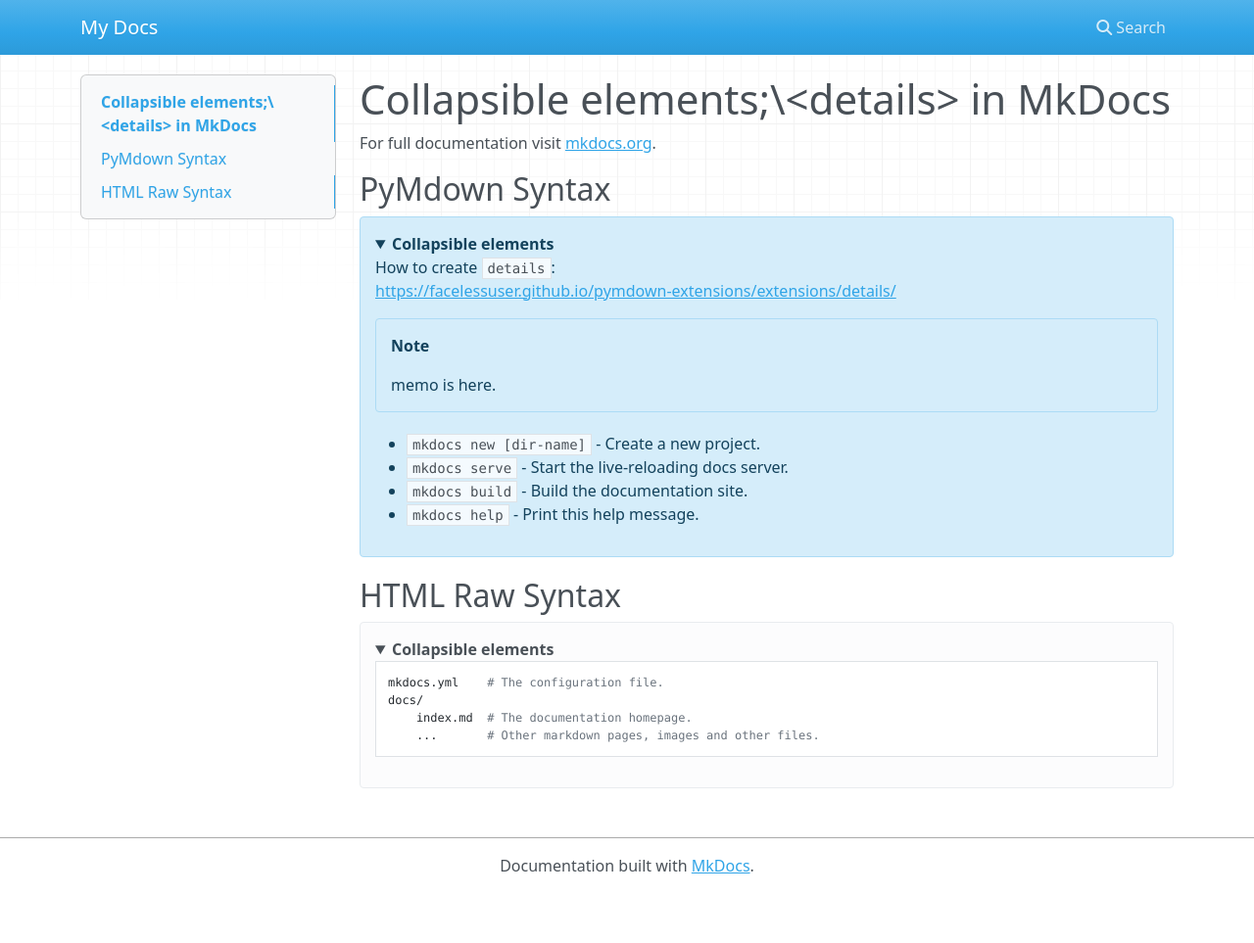
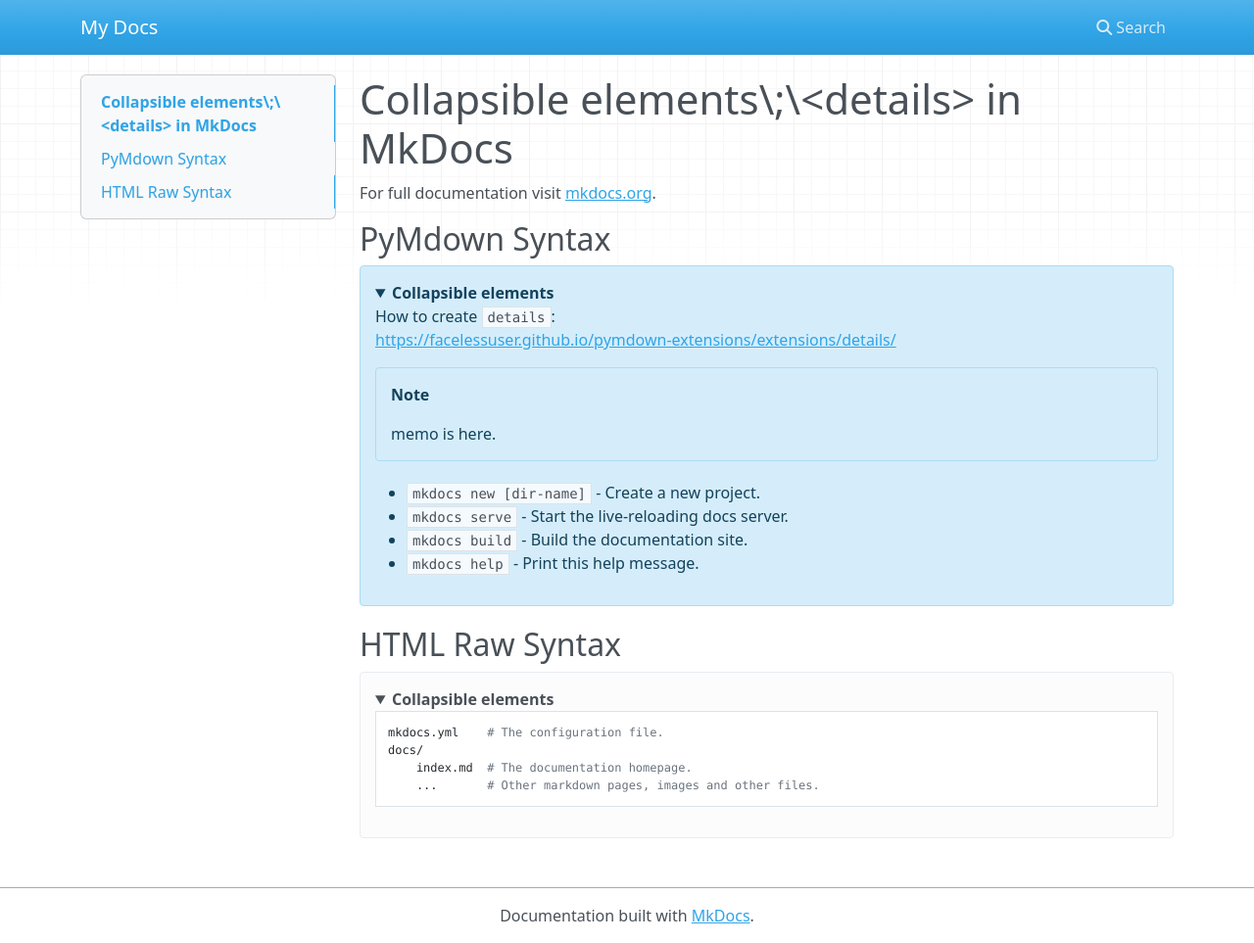
Before and after one commit to tajimak/mkdocs-details, an MkDocs documentation site: the page built from docs/index.md, in a window 1280 px wide and 963 px high. Shown: the whole window at 98% size. Built offline with MkDocs 1.6.1, drawn with Linux system fonts in a browser that asks for light colours; nearby versions of some CDN libraries.

```diff
--- a/docs/index.md
+++ b/docs/index.md
@@ -1,4 +1,4 @@
-# Collapsible elements;\<details\> in MkDocs
+# Collapsible elements\;\<details\> in MkDocs
 
 For full documentation visit [mkdocs.org](https://mkdocs.org).
 
```
